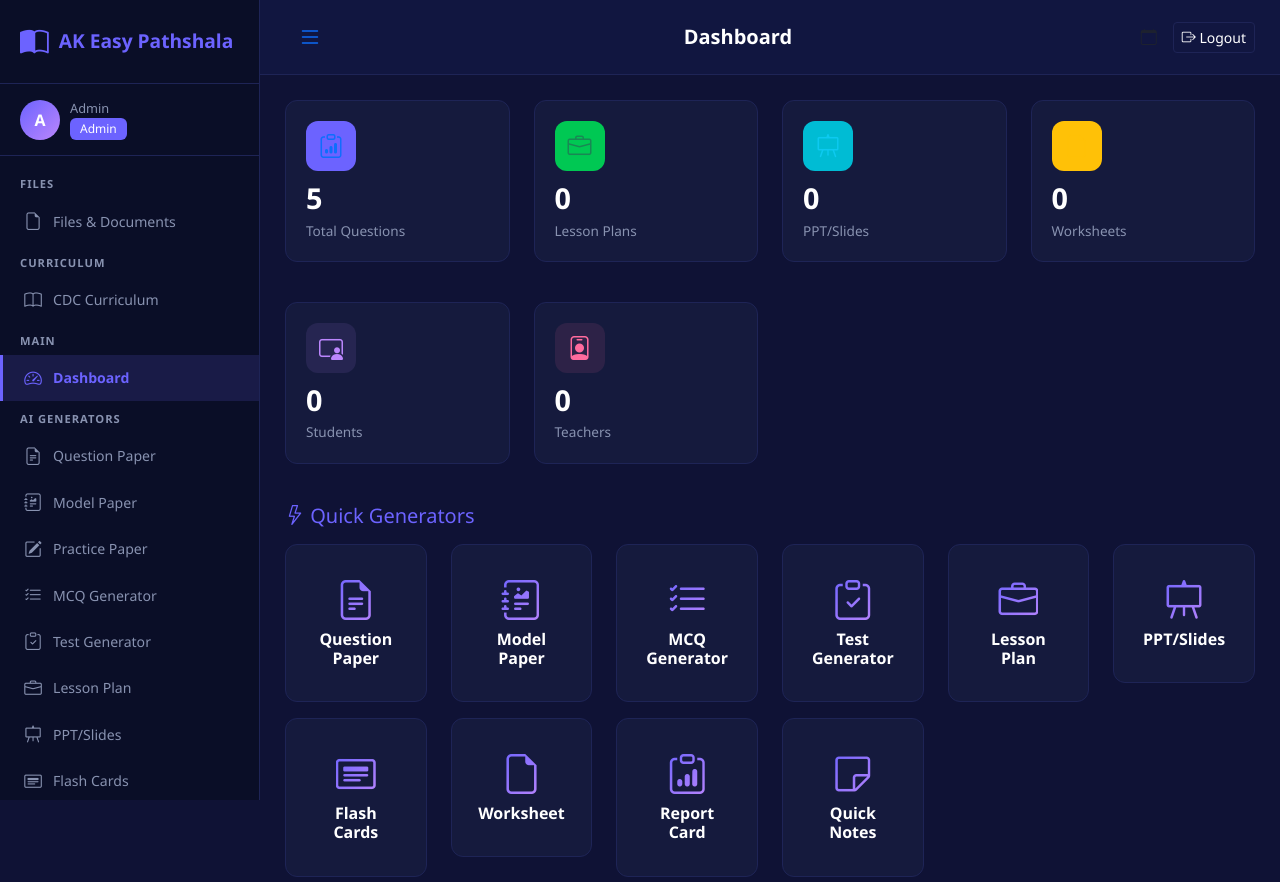
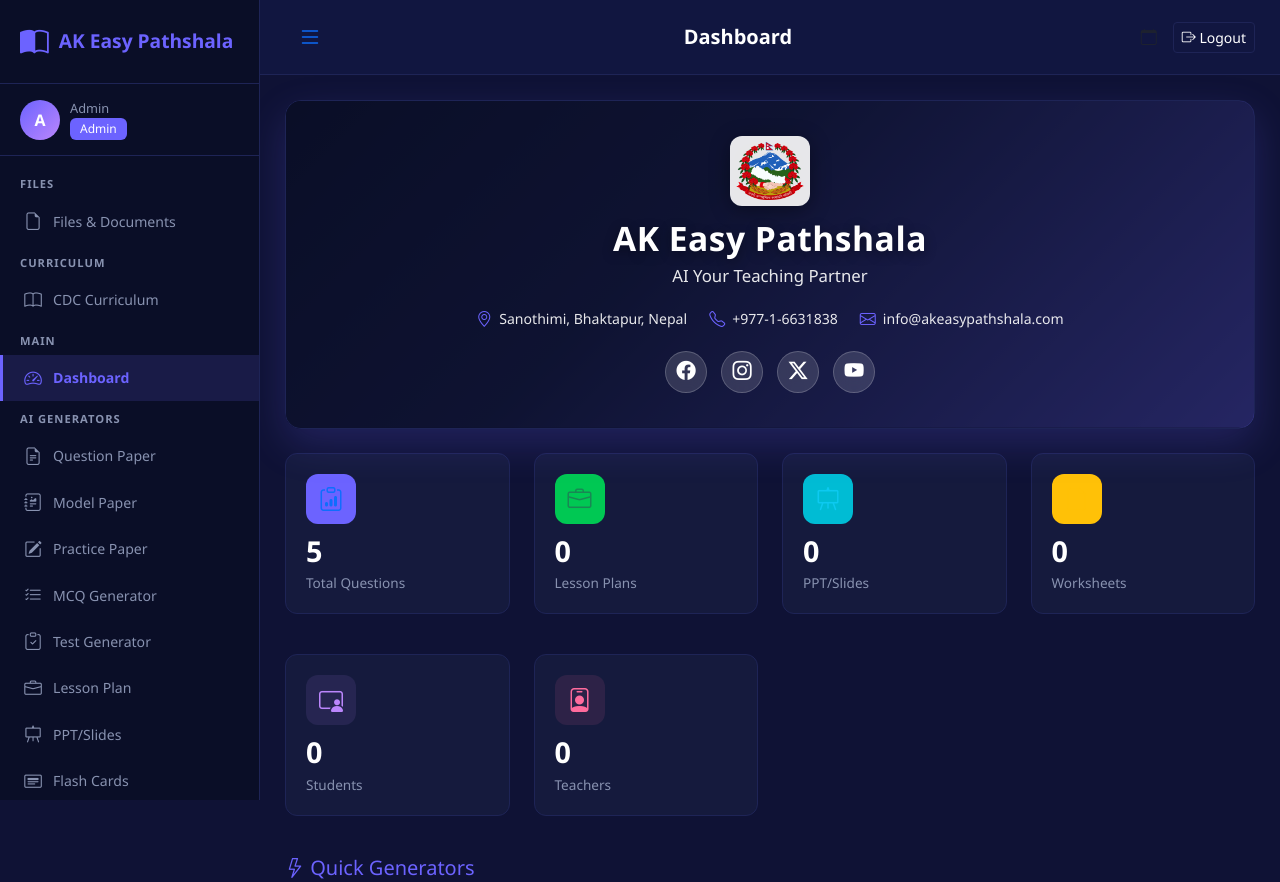
Before and after one commit to anilkurmi/AK-Easy-Pathshala-2027, a Flask app: page /dashboard in a window 1280 px wide. Shown: the top 882 px of the page. Run offline with Flask 3, Linux system fonts and the light colour scheme; a user stored in the database is signed in; data comes from the database, SQL or seed files in the repository; data that the repository does not hold is empty.

Commit message:
Add hero banner to dashboard with configurable image, logo, contact and social links

```diff
--- a/app.py
+++ b/app.py
@@ -22,11 +22,17 @@ login_manager.login_view = 'login'
 @app.context_processor
 def inject_site_config():
     return {
+        'SITE_NAME': app.config.get('SITE_NAME'),
+        'SITE_EMAIL': app.config.get('SITE_EMAIL'),
+        'SITE_PHONE': app.config.get('SITE_PHONE'),
+        'SITE_ADDRESS': app.config.get('SITE_ADDRESS'),
         'SOCIAL_FACEBOOK': app.config.get('SOCIAL_FACEBOOK'),
         'SOCIAL_INSTAGRAM': app.config.get('SOCIAL_INSTAGRAM'),
         'SOCIAL_TWITTER': app.config.get('SOCIAL_TWITTER'),
-        'SITE_EMAIL': app.config.get('SITE_EMAIL'),
-        'SITE_PHONE': app.config.get('SITE_PHONE'),
+        'SOCIAL_YOUTUBE': app.config.get('SOCIAL_YOUTUBE'),
+        'BANNER_IMAGE_URL': app.config.get('BANNER_IMAGE_URL'),
+        'LOGO_IMAGE_URL': app.config.get('LOGO_IMAGE_URL'),
+        'LOGO_POSITION': app.config.get('LOGO_POSITION'),
     }
 
 @login_manager.user_loader
--- a/static/css/style.css
+++ b/static/css/style.css
@@ -267,6 +267,147 @@ body {
 /* Alert */
 .alert { border-radius: 10px; border: none; }
 
+/* Hero Banner (Dashboard) */
+.hero-banner {
+    position: relative;
+    border-radius: 16px;
+    overflow: hidden;
+    min-height: 260px;
+    display: flex;
+    align-items: center;
+    justify-content: center;
+    box-shadow: 0 15px 40px rgba(108, 99, 255, 0.2);
+    border: 1px solid var(--card-border);
+}
+
+.hero-banner-bg {
+    position: absolute;
+    top: 0; left: 0; right: 0; bottom: 0;
+    background: linear-gradient(135deg, #0a0e27 0%, #1a1f4d 40%, #6c63ff 100%);
+    background-size: cover;
+    background-position: center;
+    z-index: 0;
+}
+
+.hero-banner-overlay {
+    position: absolute;
+    top: 0; left: 0; right: 0; bottom: 0;
+    background: rgba(10, 14, 39, 0.72);
+    z-index: 1;
+}
+
+.hero-banner-content {
+    position: relative;
+    z-index: 2;
+    padding: 35px 30px;
+    text-align: center;
+    max-width: 900px;
+    width: 100%;
+}
+
+.hero-logo-wrap {
+    margin-bottom: 12px;
+}
+
+.hero-logo-left { text-align: left; }
+.hero-logo-center { text-align: center; }
+.hero-logo-right { text-align: right; }
+
+.hero-logo-img {
+    height: 70px;
+    max-width: 150px;
+    object-fit: contain;
+    filter: drop-shadow(0 4px 10px rgba(0,0,0,0.4));
+    background: rgba(255,255,255,0.9);
+    border-radius: 12px;
+    padding: 6px;
+}
+
+.hero-logo-icon {
+    width: 72px;
+    height: 72px;
+    margin: 0 auto;
+    background: linear-gradient(135deg, var(--accent), var(--purple));
+    border-radius: 50%;
+    display: flex;
+    align-items: center;
+    justify-content: center;
+    font-size: 2rem;
+    color: #fff;
+    box-shadow: 0 8px 20px rgba(108, 99, 255, 0.4);
+}
+
+.hero-logo-left .hero-logo-icon { margin: 0; }
+.hero-logo-right .hero-logo-icon { margin-left: auto; margin-right: 0; }
+
+.hero-title {
+    font-size: 2.1rem;
+    font-weight: 800;
+    color: #fff;
+    margin: 0 0 5px;
+    letter-spacing: 0.5px;
+    text-shadow: 0 3px 12px rgba(0,0,0,0.4);
+}
+
+.hero-tagline {
+    font-size: 1.05rem;
+    color: rgba(255,255,255,0.9);
+    margin: 0 0 18px;
+}
+
+.hero-meta {
+    display: flex;
+    flex-wrap: wrap;
+    justify-content: center;
+    gap: 8px 22px;
+    margin-bottom: 20px;
+}
+
+.hero-meta span {
+    color: rgba(255,255,255,0.9);
+    font-size: 0.88rem;
+    display: inline-flex;
+    align-items: center;
+    gap: 7px;
+}
+
+.hero-meta i { color: var(--accent); font-size: 1rem; }
+
+.hero-social {
+    display: flex;
+    justify-content: center;
+    gap: 14px;
+}
+
+.hero-social a {
+    width: 42px;
+    height: 42px;
+    background: rgba(255,255,255,0.14);
+    backdrop-filter: blur(8px);
+    border-radius: 50%;
+    display: flex;
+    align-items: center;
+    justify-content: center;
+    color: #fff;
+    font-size: 1.2rem;
+    text-decoration: none;
+    transition: all 0.3s;
+    border: 1px solid rgba(255,255,255,0.2);
+}
+
+.hero-social a:hover {
+    background: var(--accent);
+    transform: translateY(-4px) scale(1.05);
+    box-shadow: 0 8px 20px rgba(108, 99, 255, 0.5);
+}
+
+@media (max-width: 768px) {
+    .hero-banner { min-height: 220px; }
+    .hero-title { font-size: 1.6rem; }
+    .hero-logo-img { height: 55px; }
+    .hero-banner-content { padding: 25px 18px; }
+}
+
 /* Login Page */
 .login-page {
     min-height: 100vh;
--- a/templates/dashboard.html
+++ b/templates/dashboard.html
@@ -2,6 +2,35 @@
 {% block title %}Dashboard - AK Easy Pathshala{% endblock %}
 {% block page_title %}Dashboard{% endblock %}
 {% block content %}
+
+<div class="hero-banner mb-4">
+    <div class="hero-banner-bg" {% if BANNER_IMAGE_URL and 'http' in BANNER_IMAGE_URL %}style="background-image:url('{{ BANNER_IMAGE_URL }}')"{% elif BANNER_IMAGE_URL and BANNER_IMAGE_URL != 'static/images/banner-default.jpg' %}style="background-image:url('{{ url_for('static', filename=BANNER_IMAGE_URL.replace('static/', '')) }}')"{% endif %}></div>
+    <div class="hero-banner-overlay"></div>
+    <div class="hero-banner-content">
+        <div class="hero-logo-wrap hero-logo-{{ LOGO_POSITION }}">
+            {% if LOGO_IMAGE_URL and 'http' in LOGO_IMAGE_URL %}
+            <img src="{{ LOGO_IMAGE_URL }}" alt="{{ SITE_NAME }} Logo" class="hero-logo-img">
+            {% elif LOGO_IMAGE_URL %}
+            <img src="{{ url_for('static', filename=LOGO_IMAGE_URL.replace('static/', '')) }}" alt="{{ SITE_NAME }} Logo" class="hero-logo-img">
+            {% else %}
+            <div class="hero-logo-icon"><i class="bi bi-book-half"></i></div>
+            {% endif %}
+        </div>
+        <h1 class="hero-title">{{ SITE_NAME }}</h1>
+        <p class="hero-tagline">AI Your Teaching Partner</p>
+        <div class="hero-meta">
+            <span><i class="bi bi-geo-alt"></i> {{ SITE_ADDRESS }}</span>
+            <span><i class="bi bi-telephone"></i> {{ SITE_PHONE }}</span>
+            <span><i class="bi bi-envelope"></i> {{ SITE_EMAIL }}</span>
+        </div>
+        <div class="hero-social">
+            <a href="{{ SOCIAL_FACEBOOK }}" target="_blank" title="Facebook"><i class="bi bi-facebook"></i></a>
+            <a href="{{ SOCIAL_INSTAGRAM }}" target="_blank" title="Instagram"><i class="bi bi-instagram"></i></a>
+            <a href="{{ SOCIAL_TWITTER }}" target="_blank" title="Twitter"><i class="bi bi-twitter-x"></i></a>
+            <a href="{{ SOCIAL_YOUTUBE }}" target="_blank" title="YouTube"><i class="bi bi-youtube"></i></a>
+        </div>
+    </div>
+</div>
 
 <div class="row mb-4">
     <div class="col-md-3 col-6 mb-3">
```
Also changed, not shown: config.py (+8 -2 lines), static/images/banner-default.jpg (added).
